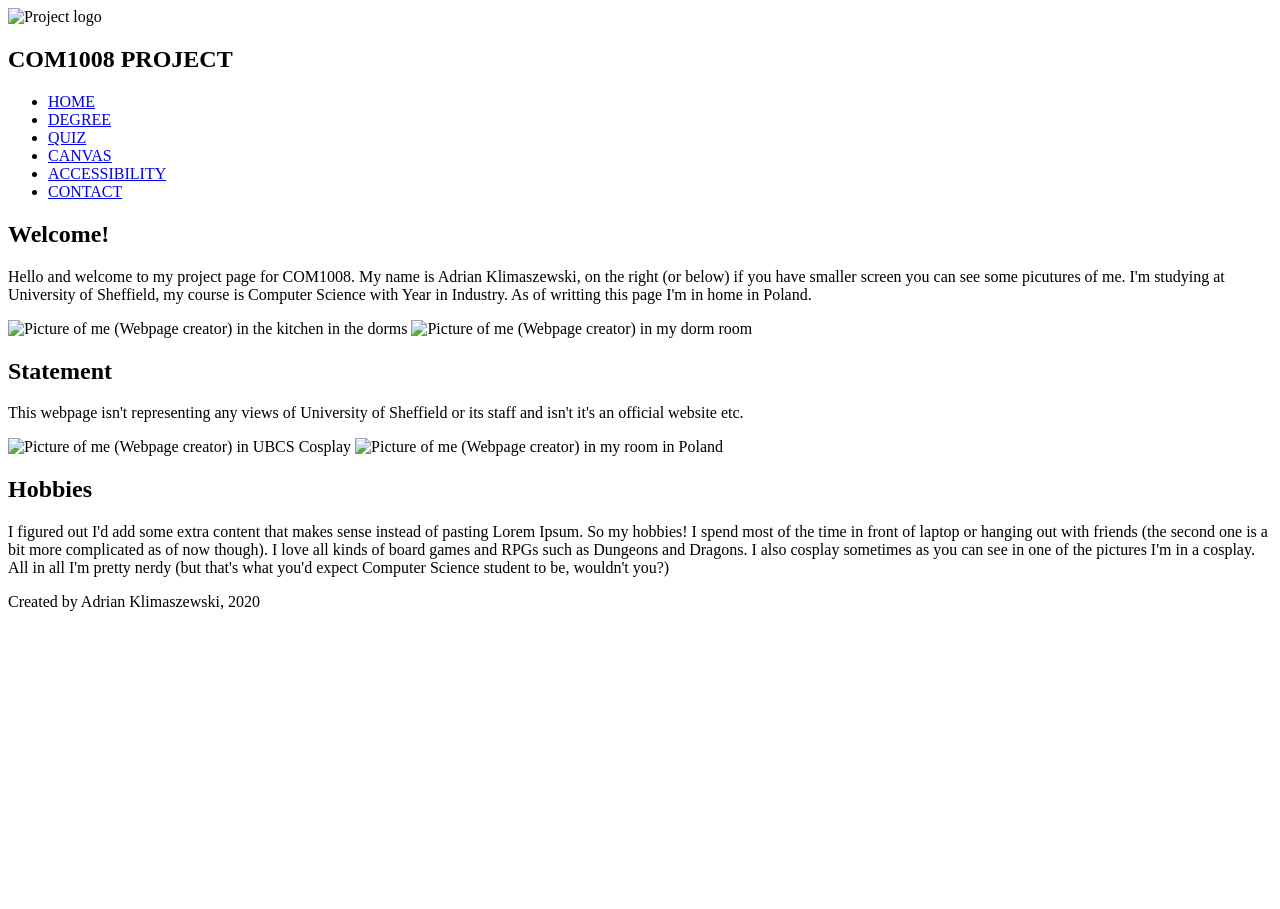
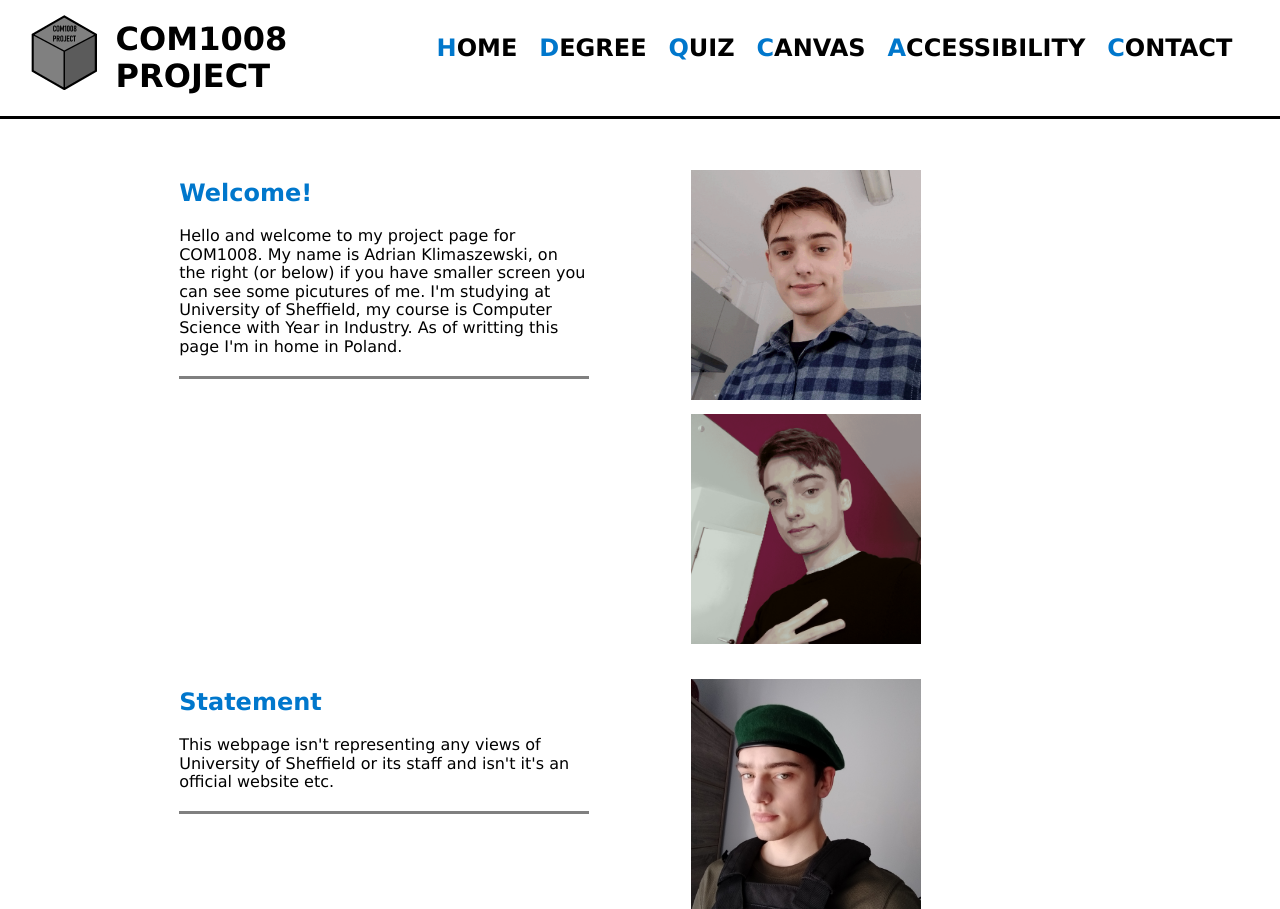
Before and after one commit to AdrianK01/projectwebsite, a plain HTML site: page index.html in a window 1280 px wide. Shown: the top 909 px of the page. Before the commit the page ends 800 px from the top, so only its background shows below. Drawn offline with Linux system fonts and the light colour scheme; the site is published under a folder, as on GitHub Pages, so addresses that start at the root find nothing.

Commit message:
Fixed patches to files

```diff
--- a/index.html
+++ b/index.html
@@ -7,25 +7,25 @@
     <meta name="viewport" content="width=device-width, initial-scale=1.0">
     <title>COM1008 Project - Home</title>
     <link rel="preconnect" href="https://fonts.gstatic.com">
-    <link rel="stylesheet" href="/CSS/normalize.css">
-    <link rel="stylesheet" href="/CSS/main.css">
+    <link rel="stylesheet" href="CSS/normalize.css">
+    <link rel="stylesheet" href="CSS/main.css">
 </head>
 
 <body>
     <div class="navigation">
         <nav>
             <!--Logo & page title-->
-            <img id="logo" src="/Media/COM1008Logo.png" alt="Project logo">
+            <img id="logo" src="Media/COM1008Logo.png" alt="Project logo">
             <h1>COM1008 PROJECT</h1>
 
             <!--Navigation-->
             <ul class="navigation-links">
-                <li><a href="/HTML/index.html">HOME</a></li>
-                <li><a href="/HTML/degree.html">DEGREE</a></li>
-                <li><a href="/HTML/quiz.html">QUIZ</a></li>
-                <li><a href="/HTML/canvas.html">CANVAS</a></li>
-                <li><a href="/HTML/accessibility.html">ACCESSIBILITY</a></li>
-                <li><a href="/HTML/contact.html">CONTACT</a></li>
+                <li><a href="HTML/index.html">HOME</a></li>
+                <li><a href="HTML/degree.html">DEGREE</a></li>
+                <li><a href="HTML/quiz.html">QUIZ</a></li>
+                <li><a href="HTML/canvas.html">CANVAS</a></li>
+                <li><a href="HTML/accessibility.html">ACCESSIBILITY</a></li>
+                <li><a href="HTML/contact.html">CONTACT</a></li>
             </ul>
 
             <!--Menu Icon-->
@@ -49,9 +49,9 @@
         </div>
 
         <div class="section">
-            <img class="gallery" src="/Media/me1.png"
+            <img class="gallery" src="Media/me1.png"
                 alt="Picture of me (Webpage creator) in the kitchen in the dorms">
-            <img class="gallery" src="/Media/me3.png" alt="Picture of me (Webpage creator) in my dorm room">
+            <img class="gallery" src="Media/me3.png" alt="Picture of me (Webpage creator) in my dorm room">
         </div>
 
         <!--Statement section-->
@@ -62,8 +62,8 @@
         </div>
 
         <div class="section">
-            <img class="gallery" src="/Media/me2.png" alt="Picture of me (Webpage creator) in UBCS Cosplay">
-            <img class="gallery " src="/Media/me4.png" alt="Picture of me (Webpage creator) in my room in Poland">
+            <img class="gallery" src="Media/me2.png" alt="Picture of me (Webpage creator) in UBCS Cosplay">
+            <img class="gallery " src="Media/me4.png" alt="Picture of me (Webpage creator) in my room in Poland">
         </div>
 
         <!--Hobbies-->
@@ -82,7 +82,7 @@
     </footer>
 
     <!--Scripts-->
-    <script src="/JavaScript/menu.js"></script>
+    <script src="JavaScript/menu.js"></script>
 </body>
 
 </html>
```
